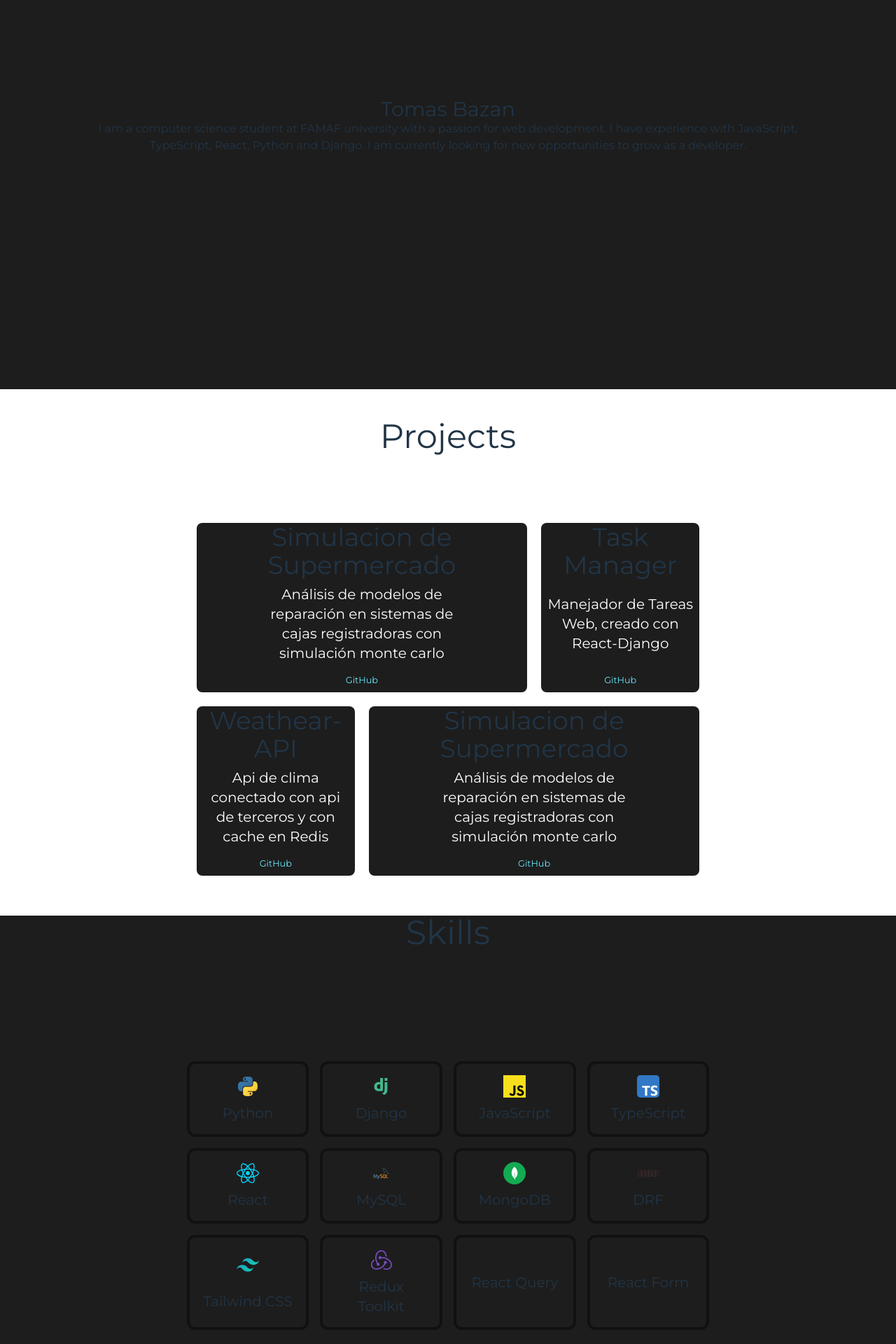
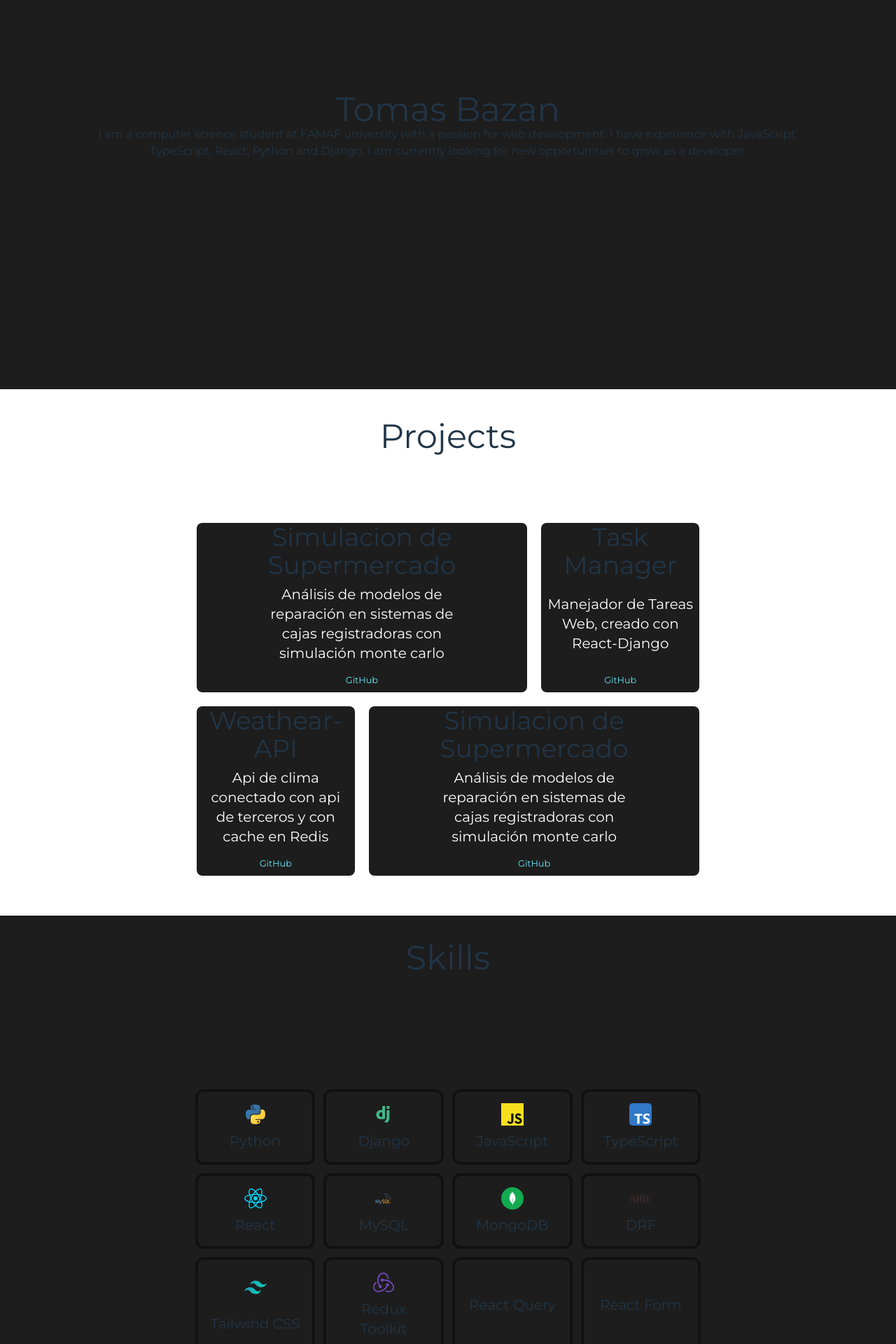
Before and after one commit to TomasBazan/portfolio, a React (Vite) app: page / in a window 1280 px wide. Shown: the part 260-2180 px from the top of the page at 70% size. Built offline with nearby package versions, Linux system fonts and the light colour scheme.

Commit message:
style: add more responsiveness

```diff
--- a/src/pages/Contact.tsx
+++ b/src/pages/Contact.tsx
@@ -1,7 +1,7 @@
 export function Contact() {
   return (
       <section id="Contact" className="bg-[var(--background-color-secondary)] min-h-[calc(100vh-3rem)] text-3xl my-40">
-        <h1>Contact</h1>
+        <h1 className="text-3xl md:text-5xl">Contact</h1>
         <p>
           You can reach me at <a href="mailto:tomas.bazan.dev@gmail.com"> my email </a>,
           through my <a href="https://www.linkedin.com/in/bazan-tomas/"> LinkedIn </a> profile
--- a/src/pages/Home.tsx
+++ b/src/pages/Home.tsx
@@ -2,7 +2,7 @@ export function Home() {
   return (
     <div id="About" className="flex justify-center bg-[var(--background-color-secondary)]">
       <section className="min-h-[calc(100vh-3rem)] justify-center justify-items-center content-center max-w-full 2xl:max-w-5xl xl:max-w-5xl lg:max-w-3xl md:max-w-xl">
-        <h1>Tomas Bazan</h1>
+        <h1 className="text-3xl md:text-5xl">Tomas Bazan</h1>
         <p>
           I am a computer science student at FAMAF university with a passion for web development. I have
           experience with JavaScript, TypeScript, React, Python and Django. I am
--- a/src/pages/Projects.tsx
+++ b/src/pages/Projects.tsx
@@ -5,7 +5,7 @@ export function Projects() {
     <section id="Projects"
       className="min-h-[calc(100vh-3rem)]  transition-all flex justify-around items-center flex-col">
       <h1 className="text-3xl md:text-5xl">Projects</h1>
-      <section className="grid gap-4 w-full p-3 grid-cols-1  lg:w-7/12 md:grid-cols-3">
+      <section className="grid gap-4 w-full p-3 grid-cols-1 lg:w-10/12 xl:w-7/12 md:grid-cols-3">
         <CardProject
           gridLayout="md:col-span-2 row-start-1"
           repoPath= "SimulacionSupermercado"
--- a/src/pages/Skills.css
+++ b/src/pages/Skills.css
@@ -1,3 +1,3 @@
 .skill{
-  @apply flex flex-col gap-2 p-4 text-xl justify-around items-center border-4 border-[var(--background-color-primary)] rounded-xl;
+  @apply flex flex-col gap-2 p-4 text-sm md:text-xl justify-around items-center border-4 border-[var(--background-color-primary)] rounded-xl;
 }
--- a/src/pages/Skills.tsx
+++ b/src/pages/Skills.tsx
@@ -12,9 +12,9 @@ import './Skills.css'
 
 export function Skills() {
   return (
-    <section id="Skills" className="bg-[var(--background-color-secondary)] min-h-[calc(100vh-3rem)]  flex justify-center items-center flex-col">
-      <h1 className="text-5xl ">Skills</h1>
-      <ul className="text-3xl w-7/12 my-40 grid grid-cols-4 gap-4 h-96">
+    <section id="Skills" className="bg-[var(--background-color-secondary)] min-h-[calc(100vh-3rem)]  flex justify-around items-center flex-col">
+      <h1 className="text-3xl md:text-5xl">Skills</h1>
+      <ul className="grid text-3xl w-full p-3 my-10 gap-3 grid-cols-2 md:my-20 md:grid-cols-3 lg:grid-cols-4  lg:w-10/12 xl:w-7/12 ">
         <li className='skill'>
           <img src={pythonIcon} alt="Python Logo" className="w-8 h-8" />
           Python
```
